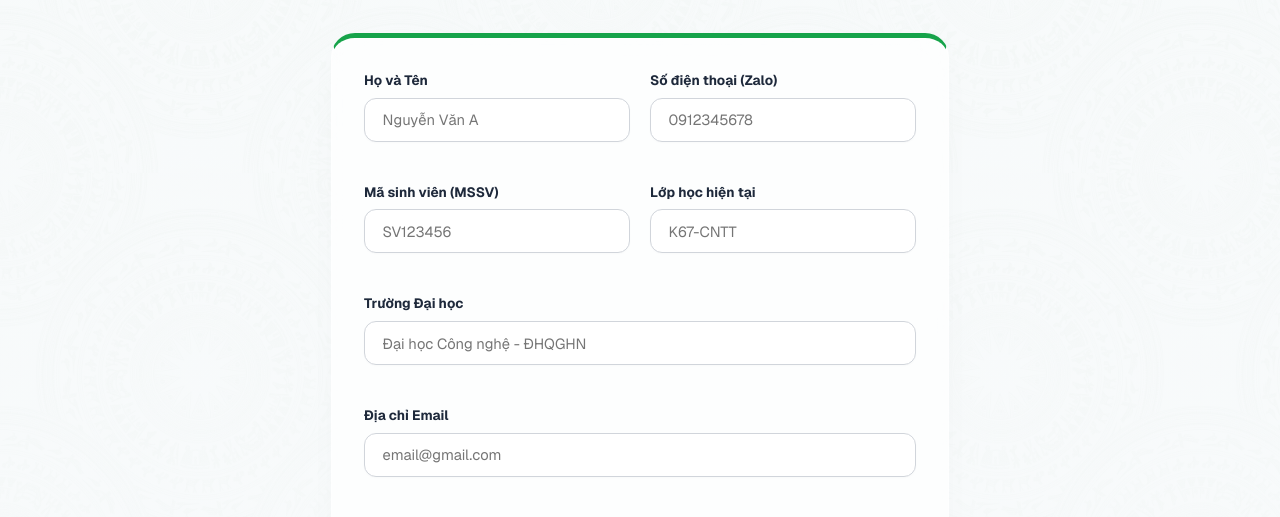
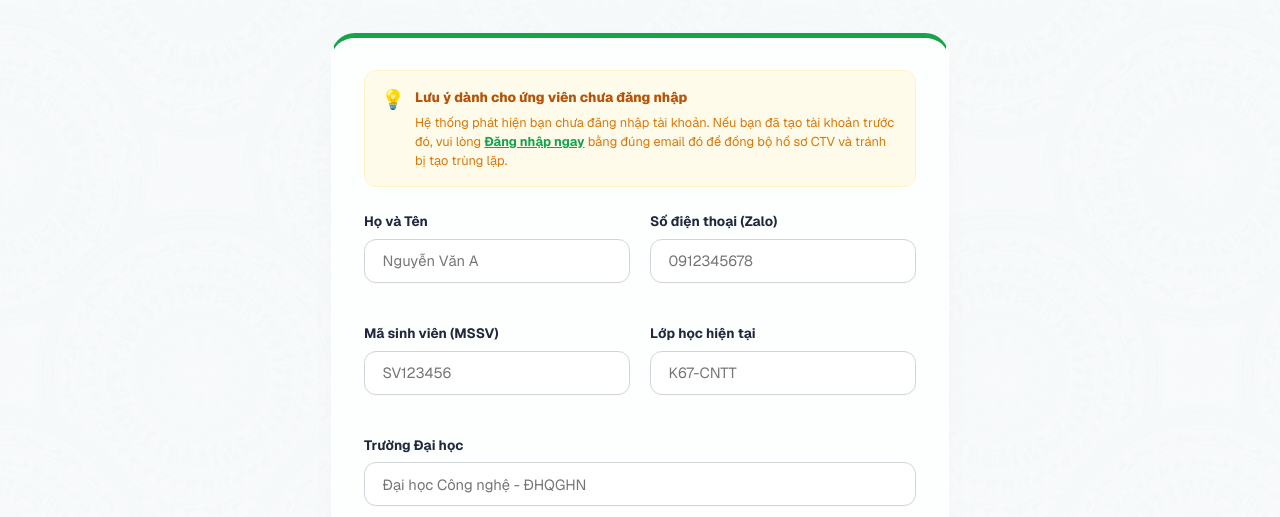
Before and after one commit to tghip26/lichhoc, a Next.js app: page /tuyen-ctv in a window 1280 px wide. Shown: the part 227-744 px from the top of the page. Built offline with nearby package versions, Linux system fonts and the light colour scheme; no server answers; the database is empty.

Commit message:
style: add login warnings, input reminders, and submit confirmation guards for guest users on recruitment page

```diff
--- a/src/app/tuyen-ctv/page.js
+++ b/src/app/tuyen-ctv/page.js
@@ -80,6 +80,17 @@ export default function TuyenCTV() {
     if (!file) {
       toast.error("Vui lòng tải lên ảnh chân dung hoặc Thẻ sinh viên!");
       return;
+    }
+
+    if (!user) {
+      const confirmSubmit = confirm(
+        "Bạn đang nộp hồ sơ ứng tuyển dưới tư cách Khách (Chưa đăng nhập).\n\n" +
+        "Nếu bạn đã tạo tài khoản học viên/CTV trước đó bằng email này, vui lòng ấn 'Hủy' và đăng nhập đúng tài khoản để được tích hợp đồng bộ ví & tài khoản CTV.\n\n" +
+        "Bạn có chắc chắn muốn tiếp tục gửi không?"
+      );
+      if (!confirmSubmit) {
+        return;
+      }
     }
 
     setUploading(true);
@@ -174,6 +185,29 @@ export default function TuyenCTV() {
       </div>
 
       <div className="glass-panel" style={{ borderTop: "5px solid var(--primary)" }}>
+        {!user && (
+          <div style={{
+            background: "#fffbeb",
+            border: "1px solid #fef3c7",
+            borderRadius: "12px",
+            padding: "1rem",
+            marginBottom: "1.5rem",
+            display: "flex",
+            alignItems: "flex-start",
+            gap: "10px",
+            textAlign: "left"
+          }}>
+            <span style={{ fontSize: "1.2rem", marginTop: "-2px" }}>💡</span>
+            <div>
+              <p style={{ margin: 0, fontSize: "0.85rem", fontWeight: "750", color: "#b45309" }}>
+                Lưu ý dành cho ứng viên chưa đăng nhập
+              </p>
+              <p style={{ margin: "4px 0 0 0", fontSize: "0.8rem", color: "#d97706", lineHeight: "1.5" }}>
+                Hệ thống phát hiện bạn chưa đăng nhập tài khoản. Nếu bạn đã tạo tài khoản trước đó, vui lòng <Link href="/" style={{ color: "var(--primary)", fontWeight: "700", textDecoration: "underline" }}>Đăng nhập ngay</Link> bằng đúng email đó để đồng bộ hồ sơ CTV và tránh bị tạo trùng lặp.
+              </p>
+            </div>
+          </div>
+        )}
         <form onSubmit={handleSubmit}>
           <div className="form-grid" style={{ marginBottom: "1.25rem" }}>
             <div className="form-group" style={{ display: "flex", flexDirection: "column" }}>
@@ -204,6 +238,11 @@ export default function TuyenCTV() {
             <div className="form-group" style={{ display: "flex", flexDirection: "column", gridColumn: "1 / -1" }}>
               <label style={{ fontSize: "0.85rem", fontWeight: "700", marginBottom: "6px", color: "var(--text-primary)" }}>Địa chỉ Email</label>
               <input type="email" name="email" required value={formData.email} onChange={handleChange} className="form-input" placeholder="email@gmail.com" style={{ background: "white" }} />
+              {!user && (
+                <p style={{ color: "#d97706", fontSize: "0.78rem", marginTop: "6px", fontWeight: "600", textAlign: "left", lineHeight: "1.4" }}>
+                  ⚠️ Nhắc nhở: Nếu email này đã được tạo tài khoản trước đó, hãy <Link href="/" style={{ color: "var(--primary)", textDecoration: "underline", fontWeight: "700" }}>đăng nhập</Link> bằng đúng email đó trước khi gửi để đồng bộ.
+                </p>
+              )}
             </div>
 
             <div className="form-group" style={{ display: "flex", flexDirection: "column", gridColumn: "1 / -1" }}>
```
